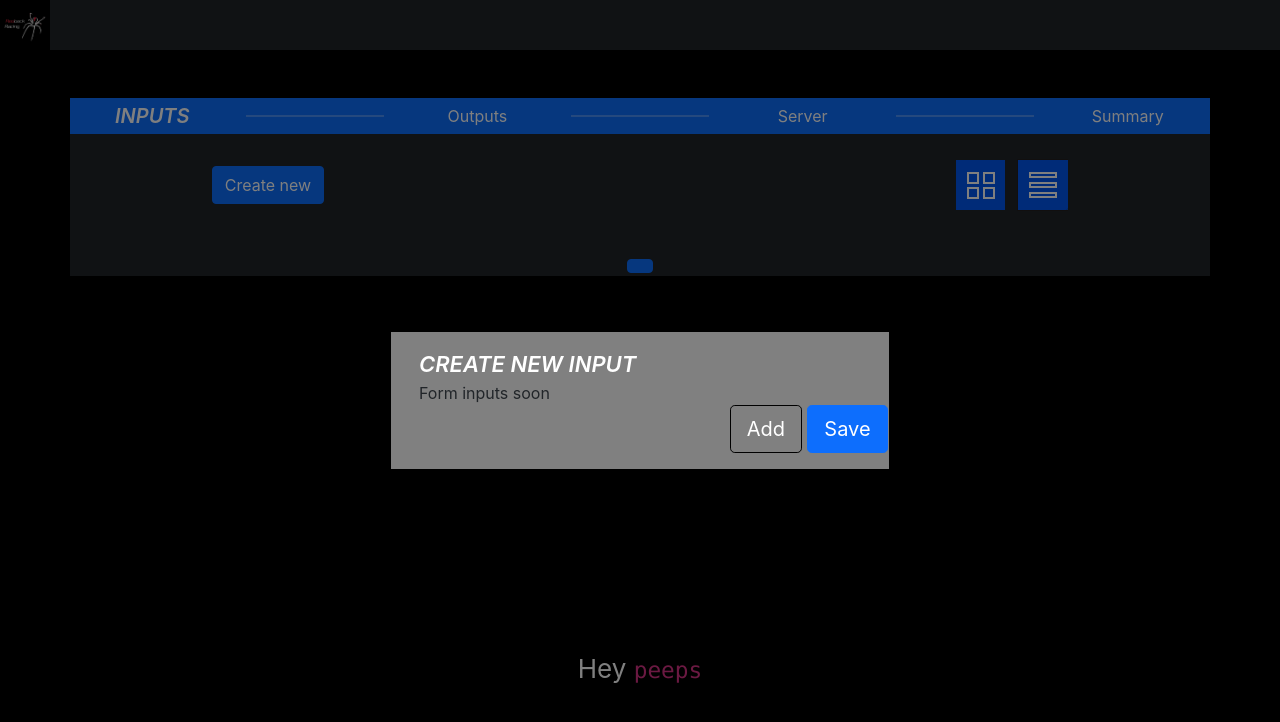
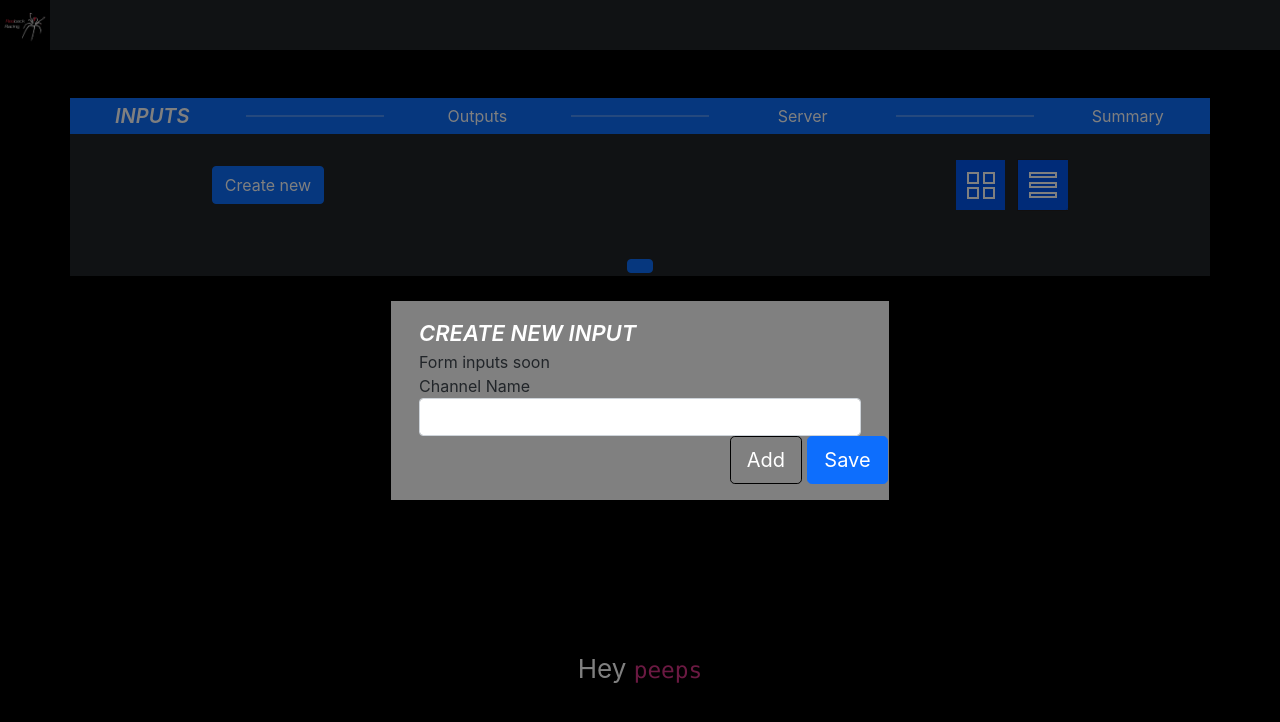
Before and after one commit to GuAiden/rb-nmp-ucf, a React (Create React App) app in the folder client/: page / in a window 1280 px wide. Both pictures are taken after a click on the button "Create new". Shown: the top 722 px of the page. Built offline with nearby package versions, Linux system fonts and the light colour scheme.

Commit message:
Add basic channel form input

```diff
--- a/client/src/components/Forms/InputForm.tsx/createinputmodal.tsx
+++ b/client/src/components/Forms/InputForm.tsx/createinputmodal.tsx
@@ -1,6 +1,6 @@
 import React, { useState } from 'react';
 import { Button, Modal } from 'react-bootstrap';
-import './index.css'
+import './index.css';
 
 /**
  * @returns A modal component that opens to handle form input for the 'inputs' page
@@ -24,9 +24,6 @@ const CreateInputModal: React.FC = () => {
       </div>
 
       <Modal show={show} onHide={handleClose} centered>
-        {/* <Modal.Header className="modal-wrapper input-modal">
-          <Modal.Title>Modal heading</Modal.Title>
-        </Modal.Header> */}
         <Modal.Body className="input-modal">
           <div className="container">
             <div className="row">
@@ -34,6 +31,16 @@ const CreateInputModal: React.FC = () => {
             </div>
             <div className="row">
               <text>Form inputs soon</text>
+              <form>
+                <div className="form-group">
+                  <label htmlFor="channelNameInput">Channel Name</label>
+                  <input
+                    type="text"
+                    className="form-control"
+                    id="channelInput"
+                  />
+                </div>
+              </form>
             </div>
             <div className="row justify-content-end">
               <div className="col-2">
@@ -54,14 +61,6 @@ const CreateInputModal: React.FC = () => {
             </div>
           </div>
         </Modal.Body>
-        {/* <Modal.Footer className="input-modal">
-          <Button variant="secondary" size="lg" onClick={handleClose}>
-            Add
-          </Button>
-          <Button variant="primary" size="lg" onClick={handleClose}>
-            Save
-          </Button>
-        </Modal.Footer> */}
       </Modal>
     </>
   );
```
